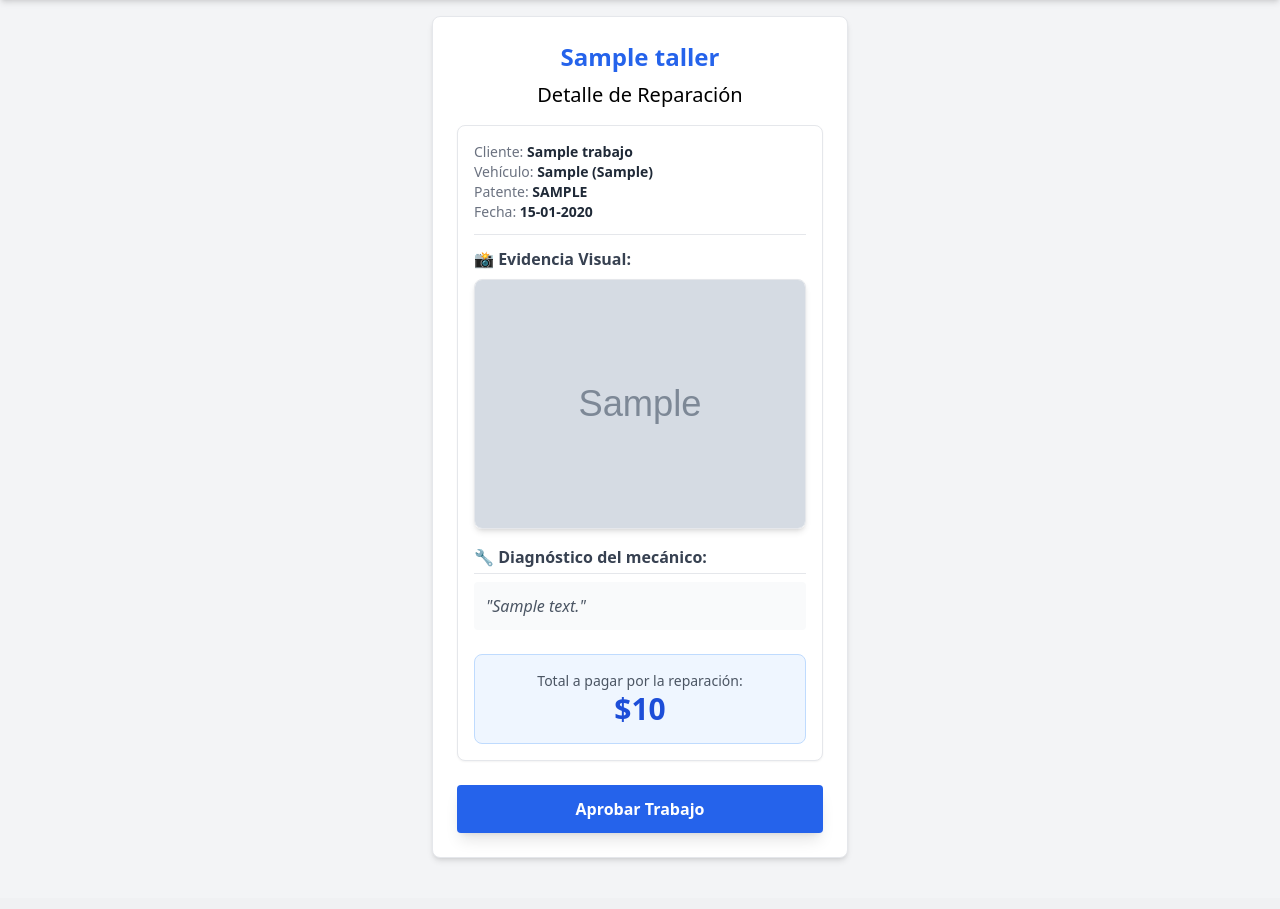
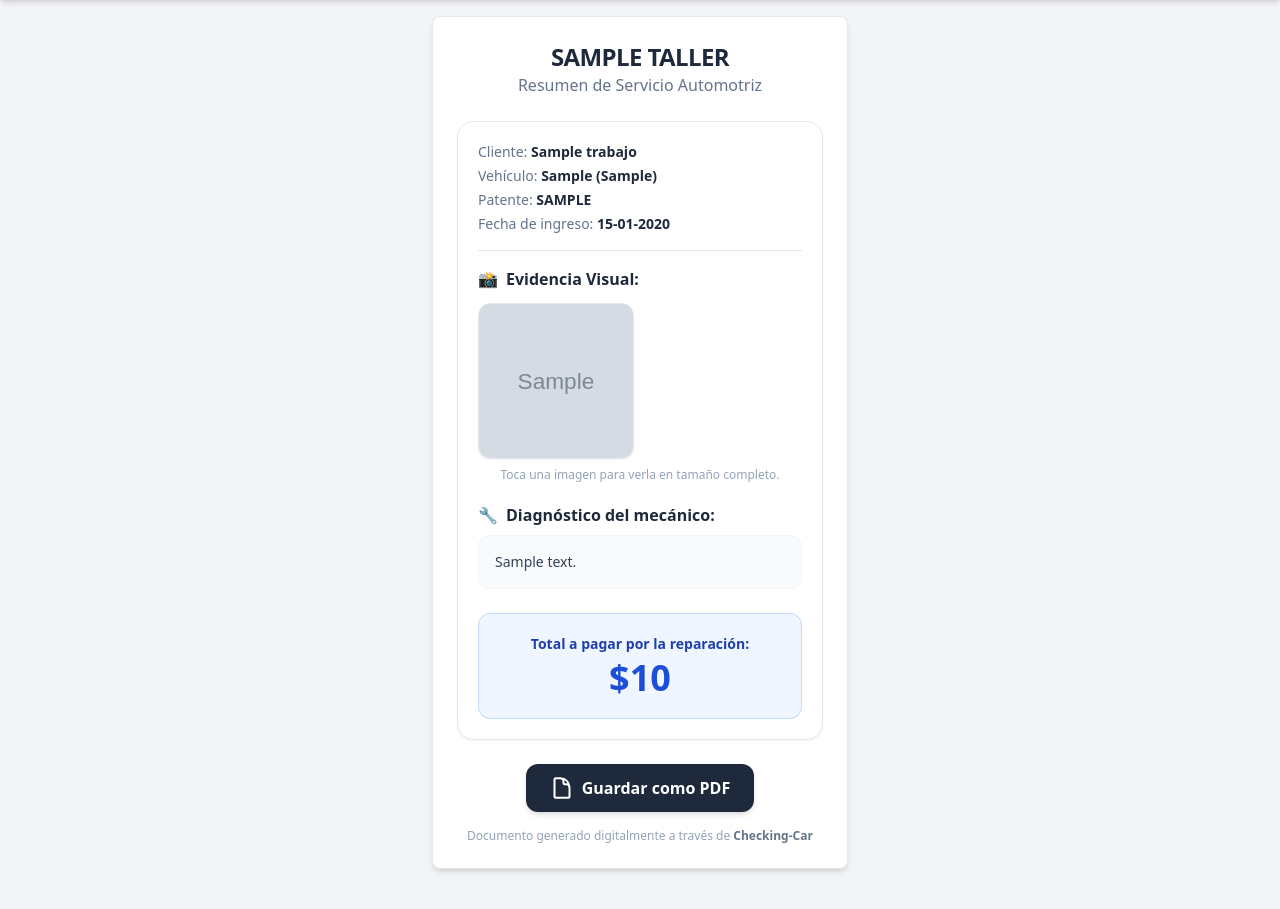
Before and after one commit to Infiweb-SpA/checking-car, a Flask app: template app/templates/cliente/presupuesto_publico.html in a window 1280 px wide. Shown: the part 52-961 px from the top of the page. Before the commit the page ends 913 px from the top, so only its background shows below. Run offline with Flask 3, Linux system fonts and the light colour scheme; the template is opened without the code that fills it: values that come from a table or form of the project are taken from there, others are empty; tables that the repository leaves empty hold one stand-in row (values such as "Sample post"); grey boxes marked "Sample" are stand-in pictures; some libraries are stand-ins or nearby versions.

Commit message:
cambios importantes

```diff
--- a/app/models.py
+++ b/app/models.py
@@ -33,7 +33,7 @@ class Trabajo(db.Model):
     nombre_cliente = db.Column(db.String(100), nullable=False)
     tipo_vehiculo = db.Column(db.String(50), nullable=False)
     marca_vehiculo = db.Column(db.String(50), nullable=False)
-    imagen_evidencia = db.Column(db.String(255), nullable=True) # Puede estar vacío si no sube foto
+    imagen_evidencia = db.Column(db.Text, nullable=True) # Ahora es Text para aguantar muchas fotos
     # 👆 FIN NUEVOS CAMPOS 👆
 
     telefono_cliente = db.Column(db.String(20), nullable=False)
--- a/app/templates/cliente/presupuesto_publico.html
+++ b/app/templates/cliente/presupuesto_publico.html
@@ -1,39 +1,92 @@
 {% extends "base.html" %}
 
 {% block content %}
-<div class="text-center">
-    <h1 class="text-2xl font-bold mb-2 text-blue-600">{{ trabajo.taller.nombre_taller }}</h1>
-    <h2 class="text-xl mb-4">Detalle de Reparación</h2>
+<!-- Estilos especiales para forzar los colores de fondo al exportar a PDF -->
+<style>
+    @media print {
+        body {
+            /* Fuerza al navegador a pintar los fondos grises y azules */
+            -webkit-print-color-adjust: exact;
+            print-color-adjust: exact;
+            background-color: transparent !important;
+        }
+        /* Quitamos las sombras y bordes externos para que el PDF se vea más limpio */
+        .pdf-container {
+            box-shadow: none !important;
+            border: none !important;
+            padding: 0 !important;
+        }
+    }
+</style>
 
-        <div class="bg-white border p-4 rounded-lg text-left shadow-sm">
+<!-- Encabezado corporativo -->
+<div class="text-center mb-6">
+    <h1 class="text-2xl font-black text-slate-800 tracking-tight uppercase">{{ trabajo.taller.nombre_taller }}</h1>
+    <p class="text-slate-500 font-medium">Resumen de Servicio Automotriz</p>
+</div>
 
-        <!-- Datos Generales -->
-        <div class="border-b pb-3 mb-3">
-            <p class="text-gray-500 text-sm">Cliente: <span class="font-bold text-gray-800">{{ trabajo.nombre_cliente }}</span></p>
-            <p class="text-gray-500 text-sm">Vehículo: <span class="font-bold text-gray-800">{{ trabajo.marca_vehiculo }} ({{ trabajo.tipo_vehiculo }})</span></p>
-            <p class="text-gray-500 text-sm">Patente: <span class="font-bold text-gray-800 uppercase">{{ trabajo.patente }}</span></p>
-            <p class="text-gray-500 text-sm">Fecha: <span class="font-bold text-gray-800">{{ trabajo.fecha.strftime('%d-%m-%Y') }}</span></p>
+<!-- Tarjeta Principal de la Boleta (Le agregamos la clase pdf-container) -->
+<div class="pdf-container bg-white border border-slate-200 p-5 rounded-2xl text-left shadow-sm">
+
+    <!-- Datos Generales -->
+    <div class="border-b border-slate-200 pb-4 mb-4">
+        <p class="text-slate-500 text-sm mb-1">Cliente: <span class="font-bold text-slate-800">{{ trabajo.nombre_cliente }}</span></p>
+        <p class="text-slate-500 text-sm mb-1">Vehículo: <span class="font-bold text-slate-800">{{ trabajo.marca_vehiculo }} ({{ trabajo.tipo_vehiculo }})</span></p>
+        <p class="text-slate-500 text-sm mb-1">Patente: <span class="font-bold text-slate-800 uppercase">{{ trabajo.patente }}</span></p>
+        <p class="text-slate-500 text-sm">Fecha de ingreso: <span class="font-bold text-slate-800">{{ trabajo.fecha.strftime('%d-%m-%Y') }}</span></p>
+    </div>
+
+    <!-- MUESTRA LA GALERÍA DE FOTOS SI EXISTEN -->
+    {% if trabajo.imagen_evidencia %}
+        {% set lista_imagenes = trabajo.imagen_evidencia.split(',') %}
+        <div class="mb-5">
+            <p class="font-bold text-slate-800 mb-3 flex items-center gap-2">
+                <span>📸</span> Evidencia Visual:
+            </p>
+            <div class="grid grid-cols-2 gap-3">
+                {% for img in lista_imagenes %}
+                    <a href="{{ url_for('static', filename='uploads/' + img) }}" target="_blank" class="block aspect-square overflow-hidden rounded-xl shadow-sm border border-slate-200 hover:opacity-80 transition">
+                        <img src="{{ url_for('static', filename='uploads/' + img) }}"
+                             alt="Evidencia de la falla"
+                             class="w-full h-full object-cover">
+                    </a>
+                {% endfor %}
+            </div>
+            <!-- Lo ocultamos en el PDF con print:hidden -->
+            <p class="text-xs text-slate-400 mt-2 text-center print:hidden">Toca una imagen para verla en tamaño completo.</p>
         </div>
+    {% endif %}
 
-        <!-- MUESTRA LA FOTO SI EXISTE -->
-        {% if trabajo.imagen_evidencia %}
-        <div class="mb-4">
-            <p class="font-bold text-gray-700 mb-2">📸 Evidencia Visual:</p>
-            <img src="{{ url_for('static', filename='uploads/' + trabajo.imagen_evidencia) }}" alt="Evidencia de la falla" class="w-full rounded-lg shadow-md border">
-        </div>
-        {% endif %}
-
-        <p class="mt-2 text-gray-700 font-bold border-b pb-1">🔧 Diagnóstico del mecánico:</p>
-        <p class="mb-6 text-gray-600 mt-2 bg-gray-50 p-3 rounded italic">"{{ trabajo.descripcion }}"</p>
-
-        <div class="bg-blue-50 border border-blue-200 p-4 rounded-lg text-center">
-            <p class="text-gray-600 text-sm">Total a pagar por la reparación:</p>
-            <p class="text-3xl font-black text-blue-700">${{ trabajo.total_costo }}</p>
+    <!-- Diagnóstico -->
+    <div class="mb-6">
+        <p class="font-bold text-slate-800 mb-2 flex items-center gap-2">
+            <span>🔧</span> Diagnóstico del mecánico:
+        </p>
+        <div class="bg-slate-50 border border-slate-100 p-4 rounded-xl">
+            <p class="text-slate-700 text-sm whitespace-pre-line">{{ trabajo.descripcion }}</p>
         </div>
     </div>
 
-    <button class="mt-6 w-full bg-blue-600 text-white font-bold py-3 px-4 rounded shadow-lg">
-        Aprobar Trabajo
+    <!-- Total a Pagar -->
+    <div class="bg-blue-50 border border-blue-200 p-5 rounded-xl text-center">
+        <p class="text-blue-800 text-sm font-semibold mb-1">Total a pagar por la reparación:</p>
+        <p class="text-4xl font-black text-blue-700">${{ "{:,.0f}".format(trabajo.total_costo).replace(',', '.') }}</p>
+    </div>
+</div>
+
+<!-- BOTÓN DE GUARDAR PDF (Se oculta al generar el PDF gracias a print:hidden) -->
+<div class="mt-6 text-center print:hidden">
+    <button onclick="window.print()" class="flex items-center justify-center w-full sm:w-auto mx-auto bg-slate-800 hover:bg-slate-900 text-white font-bold py-3 px-6 rounded-xl shadow-md transition-transform active:scale-95 gap-2">
+        <!-- Ícono de PDF/Descarga -->
+        <svg xmlns="http://www.w3.org/2000/svg" fill="none" viewBox="0 0 24 24" stroke-width="2" stroke="currentColor" class="w-6 h-6">
+          <path stroke-linecap="round" stroke-linejoin="round" d="M19.5 14.25v-2.625a3.375 3.375 0 00-3.375-3.375h-1.5A1.125 1.125 0 0113.5 7.125v-1.5a3.375 3.375 0 00-3.375-3.375H8.25m2.25 0H5.625c-.621 0-1.125.504-1.125 1.125v17.25c0 .621.504 1.125 1.125 1.125h12.75c.621 0 1.125-.504 1.125-1.125V11.25a9 9 0 00-9-9z" />
+        </svg>
+        Guardar como PDF
     </button>
 </div>
+
+<!-- Sello de garantía -->
+<div class="mt-4 text-center">
+    <p class="text-xs text-slate-400 font-medium">Documento generado digitalmente a través de <span class="font-bold text-slate-500">Checking-Car</span></p>
+</div>
 {% endblock %}
```
Also changed, not shown: app/taller/routes.py (+59 -35 lines), app/templates/taller/dashboard.html (+20 -1 lines), app/templates/taller/editar.html (added, +68 -0 lines), app/templates/taller/nuevo.html (+5 -3 lines), app.db, app/static/uploads/4871577287d74019b41bf4e6ffc36676.jpg (added), app/static/uploads/5ca94e4309ba48ab9ea248b10b6ec374.jpg (added), app/static/uploads/7a6c0b71d1be4f839c99ce8db5a34001.jpg (added), 6 other files.
